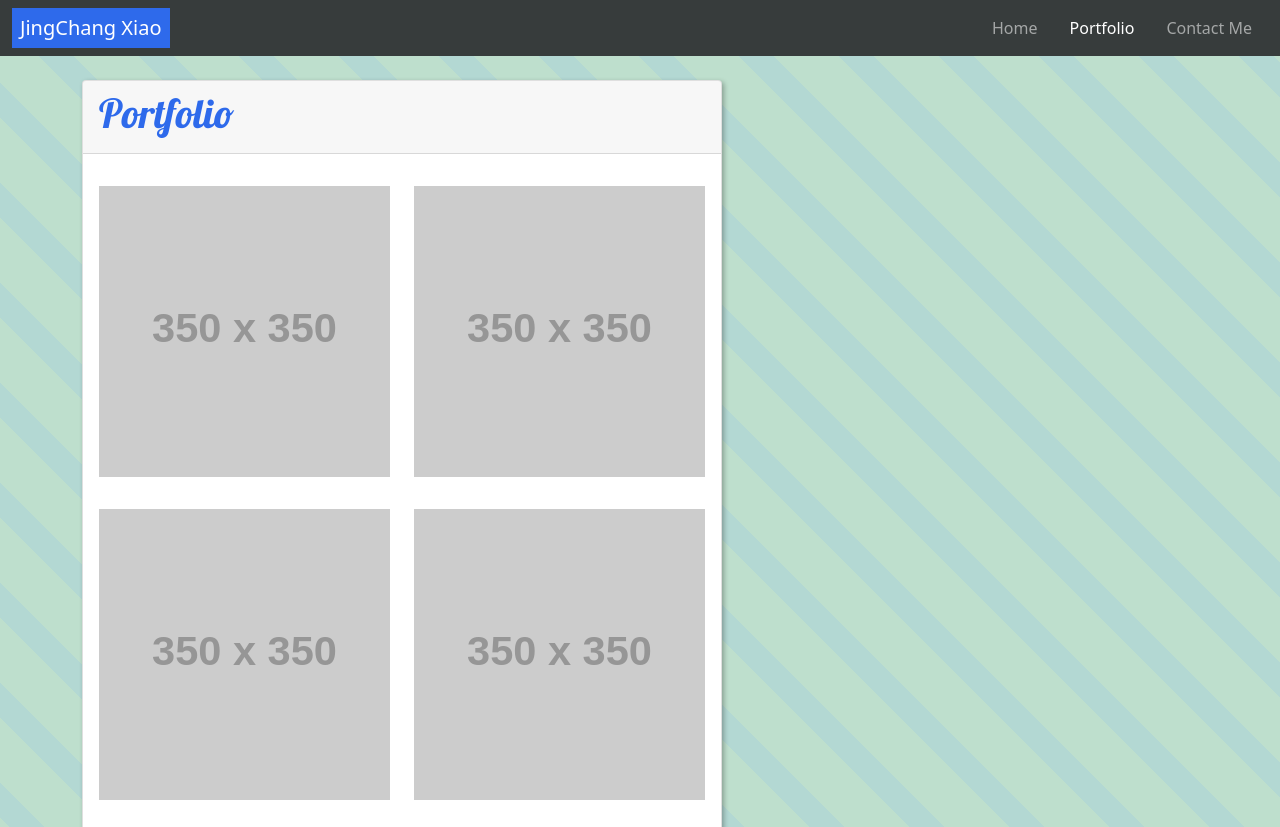
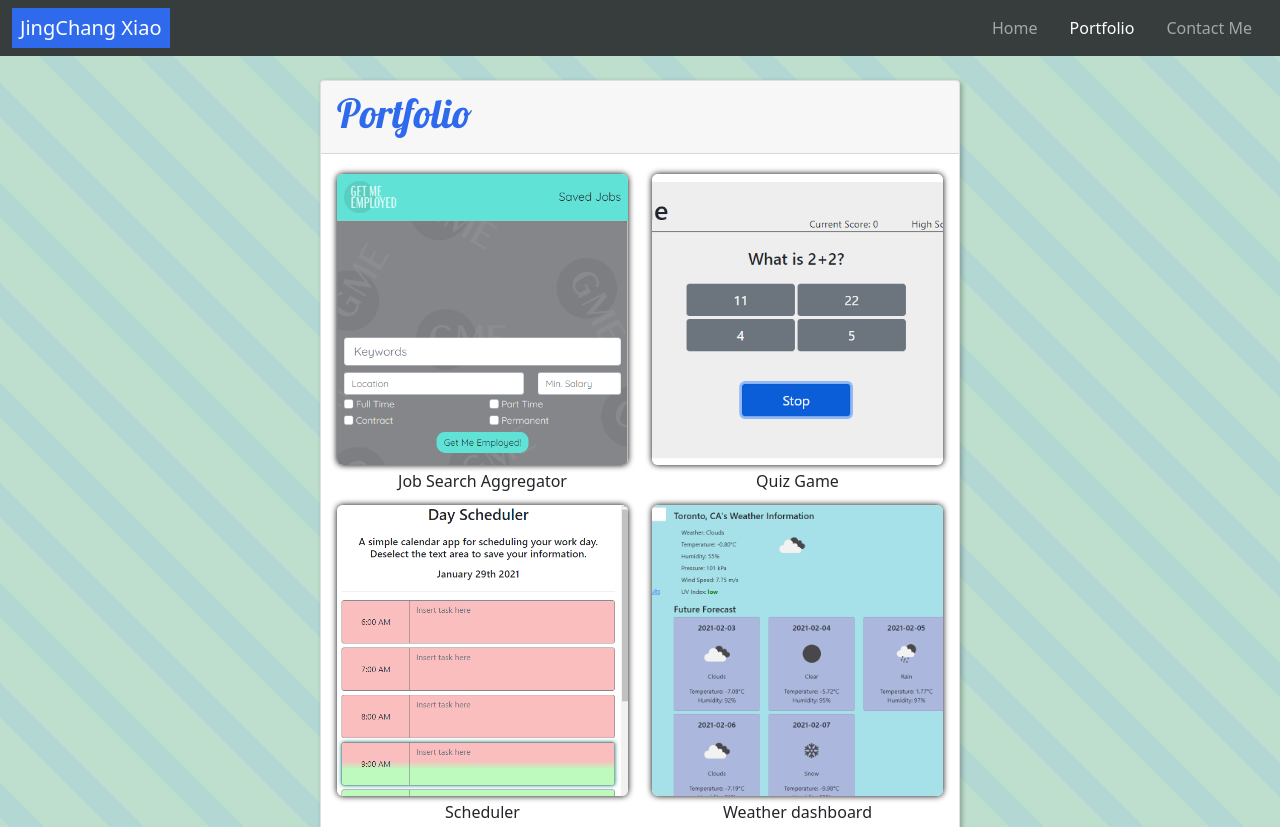
Before and after one commit to sinsinkun/UTOR-Homework2, a plain HTML site: page portfolio.html in a window 1280 px wide. Shown: the top 827 px of the page. Drawn offline with nearby package versions, Linux system fonts and the light colour scheme; placeholder pictures from the web are drawn by us.

Commit message:
Added links to other projects to portfolio

```diff
--- a/assets/style.css
+++ b/assets/style.css
@@ -33,3 +33,16 @@ footer {
     color: rgb(200,200,200);
     border-top: 5px solid rgb(46, 106, 235);
 }
+
+.port-link {
+    box-shadow: 0 0 6px black;
+    border-radius: 6px;
+}
+
+.port-link:hover {
+    transform: scale(1.02);
+}
+
+.port-link img {
+    border-radius: 6px;
+}
--- a/portfolio.html
+++ b/portfolio.html
@@ -42,26 +42,43 @@
 		</div>
 	</nav>
 	<!-- Portfolio content -->
-	<section class="container-lg my-4">
+	<section class="container-lg my-4 d-flex justify-content-center">
 		<article class="card" style="max-width:40rem">
 			<header class="card-header">
 				<h1>Portfolio</h1>
 			</header>
 			<div class="row card-body">
 				<div class="col-md-6">
-					<img class="img-fluid mx-auto my-3 d-block" src="https://via.placeholder.com/350" alt="placeholder"/>
+					<div class="d-flex justify-content-center my-1">
+						<a class="port-link" href="https://teamcirclealpha.github.io/GetMeEmployed/">
+							<img class="img-fluid" src="assets/jobsearch.png" alt="Job Search Site"/>
+						</a>
+					</div>
+					<span class="d-flex justify-content-center mb-2">Job Search Aggregator</span>
 				</div>
 				<div class="col-md-6">
-					<img class="img-fluid mx-auto my-3 d-block" src="https://via.placeholder.com/350" alt="placeholder"/>
+					<div class="d-flex justify-content-center my-1">
+						<a class="port-link" href="https://sinsinkun.github.io/UTOR-QuizGame/">
+							<img class="img-fluid" src="assets/quizgame.png" alt="Quiz Game Site"/>
+						</a>
+					</div>
+					<span class="d-flex justify-content-center mb-2">Quiz Game</span>
 				</div>
 				<div class="col-md-6">
-					<img class="img-fluid mx-auto my-3 d-block" src="https://via.placeholder.com/350" alt="placeholder"/>
+					<div class="d-flex justify-content-center my-1">
+						<a class="port-link" href="https://sinsinkun.github.io/UTOR-Scheduler/">
+							<img class="img-fluid" src="assets/scheduler.png" alt="Scheduler Site"/>
+						</a>
+					</div>
+					<span class="d-flex justify-content-center mb-2">Scheduler</span>
 				</div>
 				<div class="col-md-6">
-					<img class="img-fluid mx-auto my-3 d-block" src="https://via.placeholder.com/350" alt="placeholder"/>
-				</div>
-				<div class="col-md-6">
-					<img class="img-fluid mx-auto my-3 d-block" src="https://via.placeholder.com/350" alt="placeholder"/>
+					<div class="d-flex justify-content-center my-1">
+						<a class="port-link" href="https://sinsinkun.github.io/UTOR-WeatherApp/">
+							<img class="img-fluid" src="assets/weather.png" alt="Weather App Site"/>
+						</a>
+					</div>
+					<span class="d-flex justify-content-center mb-2">Weather dashboard</span>
 				</div>
 			</div>
 		</article>
```
Also changed, not shown: contact.html (+2 -2 lines), index.html (+1 -1 lines), assets/jobsearch.png (added), assets/quizgame.png (added), assets/scheduler.png (added), assets/weather.png (added).
